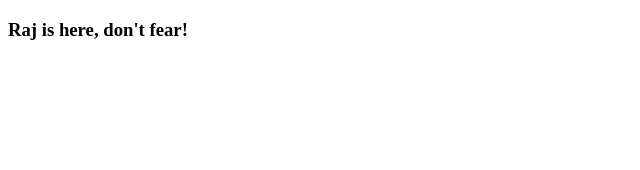
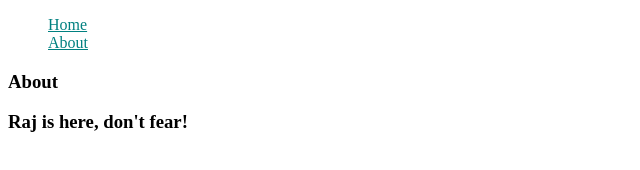
Before and after one commit to mrrajsoni/inventtheweb, a Gatsby site: page /about in a window 1280 px wide. Shown: the whole page, without its empty margins (0-640 px from the left). Built offline with nearby package versions, Linux system fonts and the light colour scheme; Gatsby itself is replaced by a stand-in of ours.

Commit message:
Added few new pages and components

```diff
--- /dev/null
+++ b/src/components/navbar.js
@@ -0,0 +1,27 @@
+import * as React from "react"
+import { Link } from "gatsby"
+import { links } from "./navbar.module.css"
+
+const NavBar = ({ pageTitle, children }) => {
+  return (
+    <header>
+      <title>{pageTitle}</title>
+      <nav>
+        <ul>
+          <li>
+            <Link className={links} to="/">Home</Link>
+          </li>
+          <li>
+            <Link className={links} to="/about">About</Link>
+          </li>
+        </ul>
+      </nav>
+      <main>
+        <h3>{pageTitle}</h3>
+        {children}
+      </main>
+    </header>
+  )
+}
+
+export default NavBar
--- /dev/null
+++ b/src/components/navbar.module.css
@@ -0,0 +1,7 @@
+nav ul{
+    list-style: none;
+}
+
+.links{
+    color: teal;
+}
--- a/src/pages/about.js
+++ b/src/pages/about.js
@@ -1,9 +1,10 @@
 import * as React from "react"
+import NavBar from "../components/navbar"
 
 const aboutUs = () => (
-  <div>
+  <NavBar pageTitle="About">
     <h3>Raj is here, don't fear!</h3>
-  </div>
+  </NavBar>
 )
 
 export default aboutUs
```
Also changed, not shown: src/pages/index.js (+5 -4 lines).
